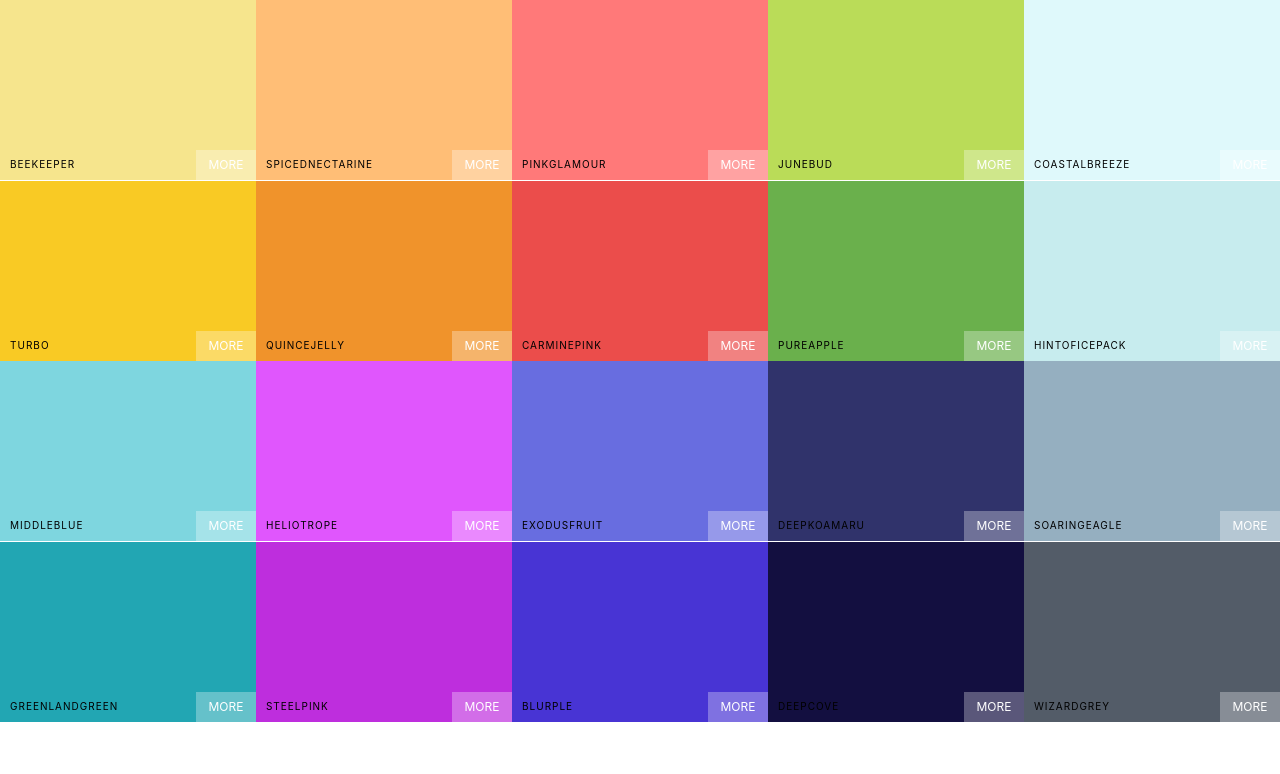
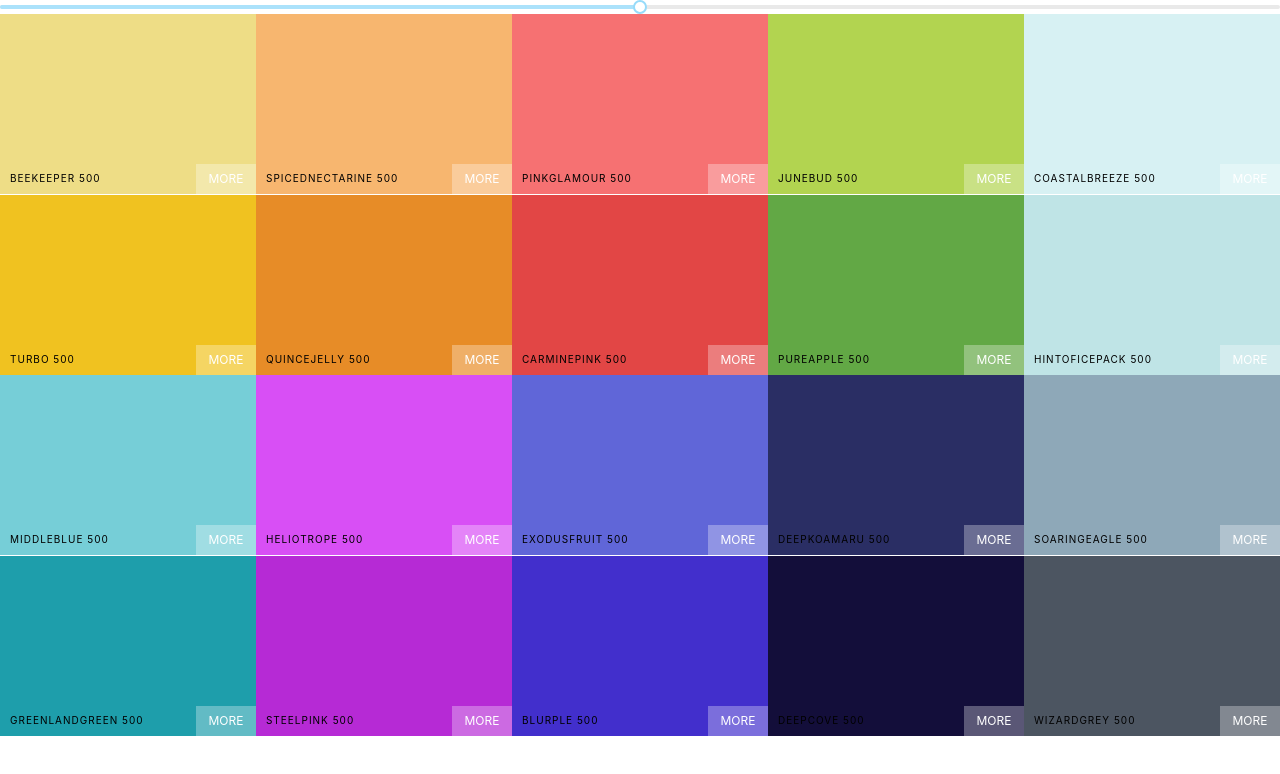
Before and after one commit to Gustavo-Hernandez/color-palettes, a React (Create React App) app in the folder colors-app/: page / in a window 1280 px wide. Shown: the top 774 px of the page. Built offline with nearby package versions, Linux system fonts and the light colour scheme.

Commit message:
Added Unstyled Slider

```diff
--- a/colors-app/package.json
+++ b/colors-app/package.json
@@ -7,6 +7,7 @@
     "@testing-library/react": "^11.1.0",
     "@testing-library/user-event": "^12.1.10",
     "chroma-js": "^2.1.0",
+    "rc-slider": "^9.5.4",
     "react": "^17.0.1",
     "react-copy-to-clipboard": "^5.0.2",
     "react-dom": "^17.0.1",
--- a/colors-app/src/App.js
+++ b/colors-app/src/App.js
@@ -4,10 +4,9 @@ import seedColors from './seedColors';
 import { generatePalette } from "./colorHelpers";
 
 function App() {
-  console.log(generatePalette(seedColors[4]));
   return (
     <div>
-      <Palette {...seedColors[4]}/>
+      <Palette palette={generatePalette(seedColors[4])}/>
     </div>
   );
 }
--- a/colors-app/src/Palette.js
+++ b/colors-app/src/Palette.js
@@ -1,18 +1,26 @@
-import React from "react";
+import React, { useState } from "react";
 import ColorBox from "./ColorBox";
-import "./Palette.css"
-const Palette = ({colors}) => {
+import Slider from "rc-slider";
+import "rc-slider/assets/index.css";
+import "./Palette.css";
 
-   const colorBoxes = colors.map((color, index)=>
-      <ColorBox key={index} background={color.color} name={color.name}/>
-   );
+const Palette = ({ palette }) => {
+  const [level, setLevel] = useState(500);
+
+  const colorBoxes = palette.colors[level].map((color, index) => (
+    <ColorBox key={index} background={color.hex} name={color.name} />
+  ));
 
   return (
     <div className="Palette">
-      {/*Navbar goes here*/}
-      <div className="Palette-colors">
-         {colorBoxes}
-      </div>
+      <Slider
+        defaultValue={level}
+        min={100}
+        max={900}
+        step={100}
+        onAfterChange={(newLevel) => setLevel(newLevel)}
+      />
+      <div className="Palette-colors">{colorBoxes}</div>
       {/*Footer goes here*/}
     </div>
   );
```
Also changed, not shown: 1 other file (tests, documents, lock files or other folders).
